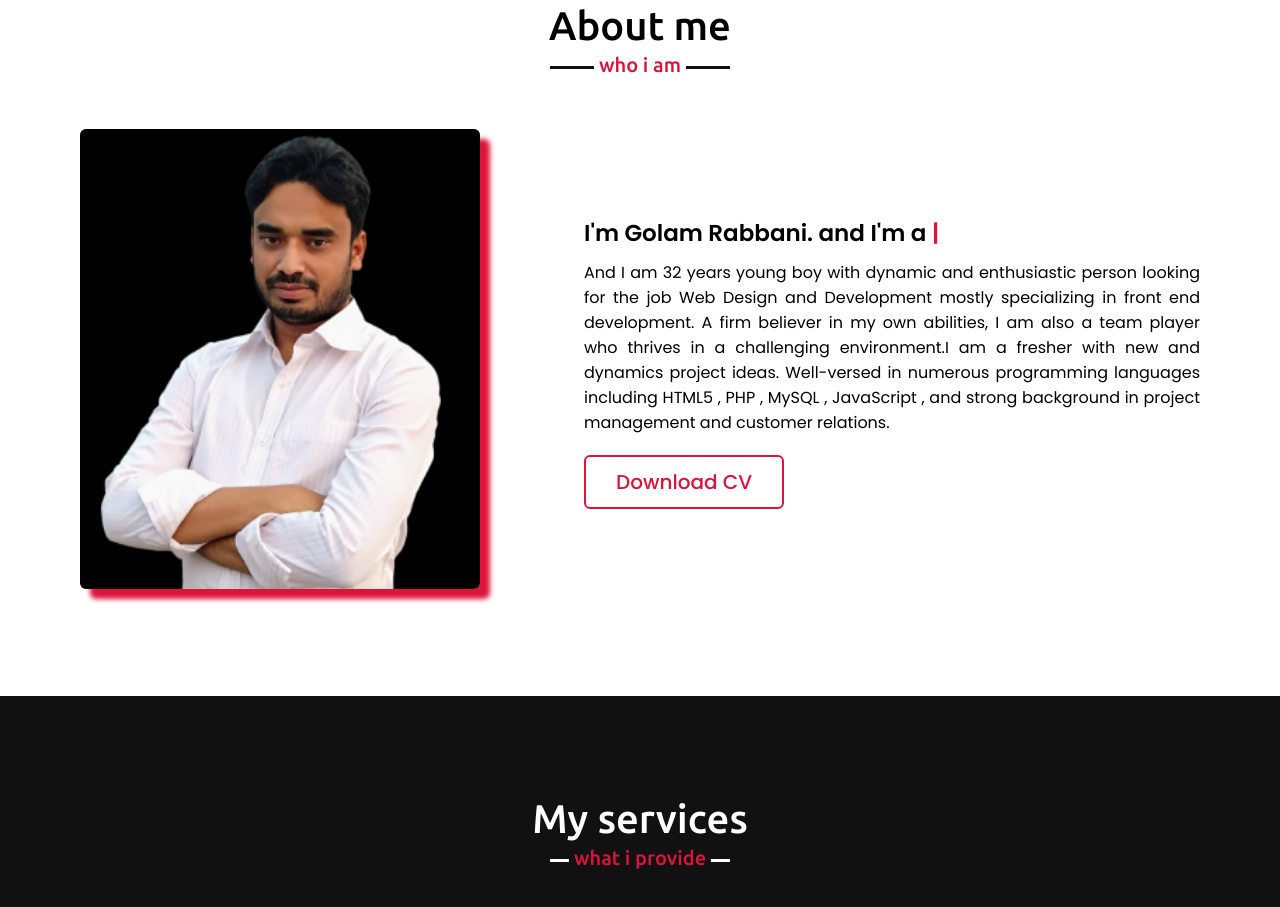
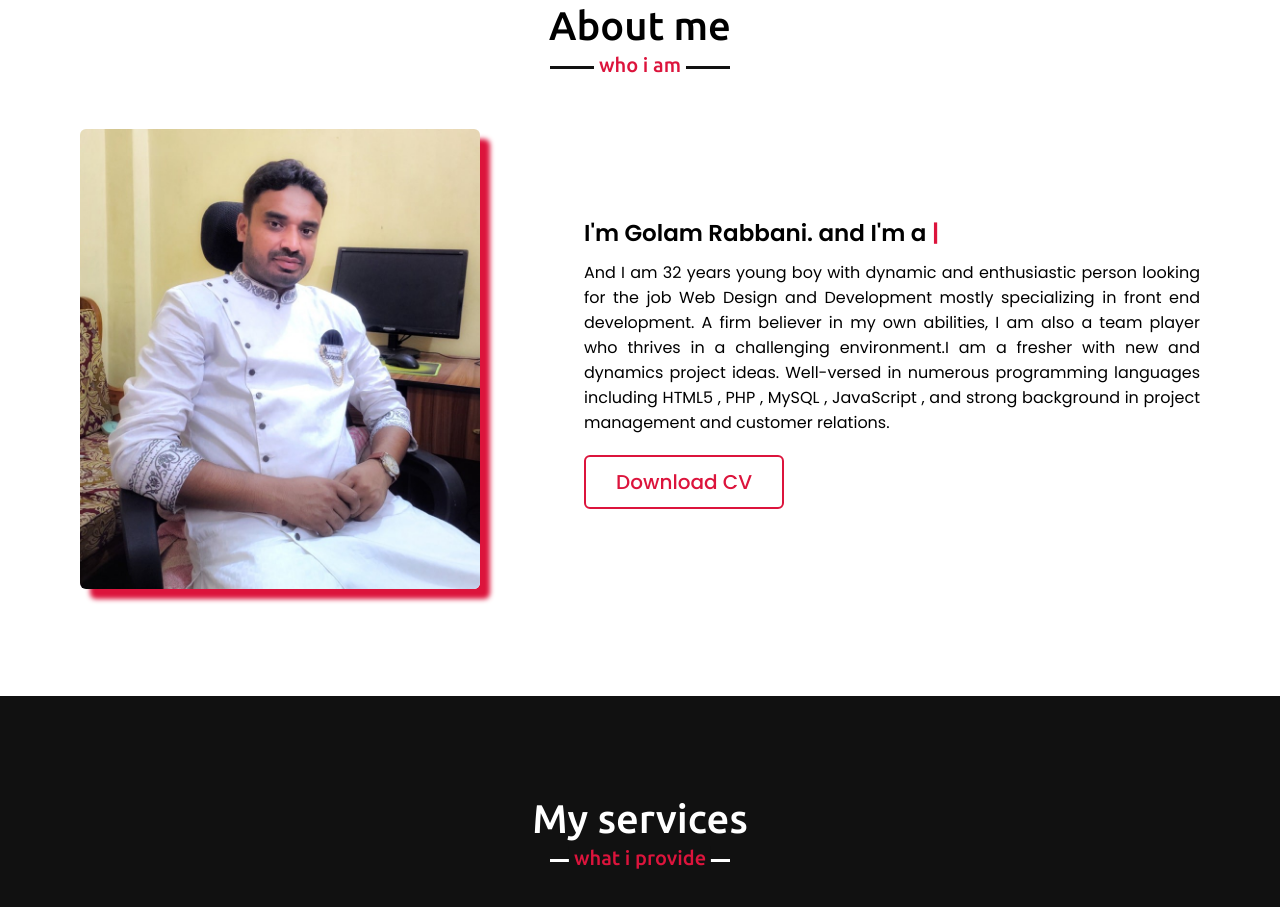
Before and after one commit to golamrabbani69/MyPortfolio, a plain HTML site: page index.html in a window 1280 px wide. Shown: the part 897-1804 px from the top of the page. Drawn offline with nearby package versions, Linux system fonts and the light colour scheme.

Commit message:
about photo change

```diff
--- a/index.html
+++ b/index.html
@@ -55,7 +55,7 @@
             <h2 class="title">About me</h2>
             <div class="about-content">
                 <div class="column left">
-                    <img src="img/1.png" alt="img">
+                    <img src="img/team/rabbani.jpg" alt="img">
                 </div>
                 <div class="column right">
                     <div class="text">I'm Golam Rabbani. and I'm a <span class="typing-2"></span></div>
```
